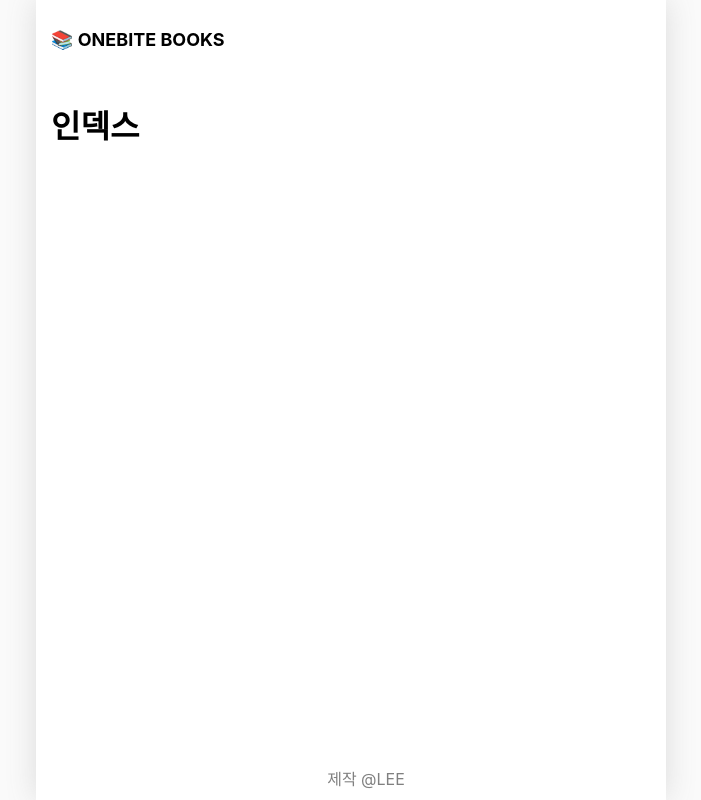
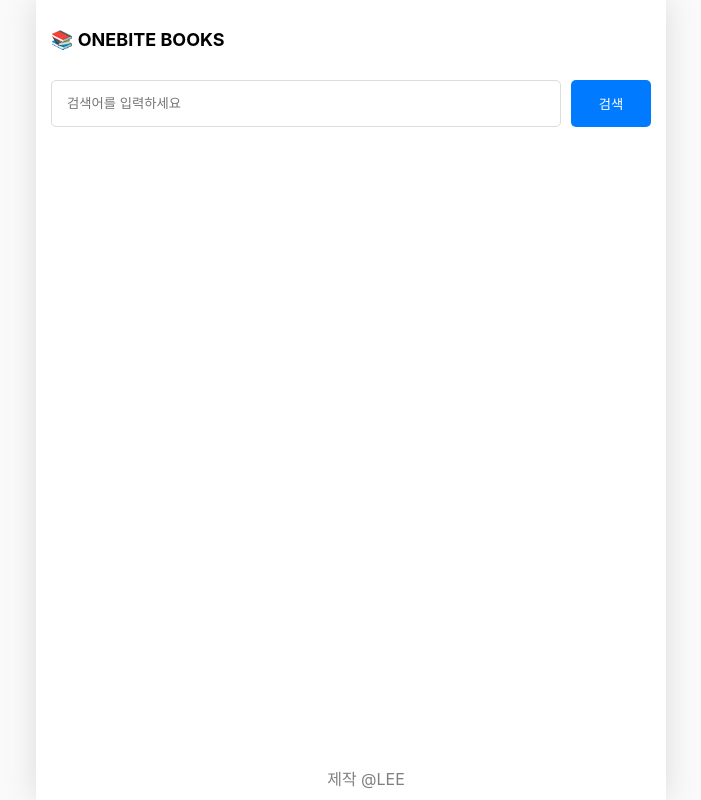
Before and after one commit to gyungsubLee/NextJS_prac, a Next.js app: page / in a window 1280 px wide. Shown: the whole page, without its empty margins (289-990 px from the left). Built offline with nearby package versions, Linux system fonts and the light colour scheme.

Commit message:
2.7: SearchBar 컴포넌트 특정 페이지에만 조건부 렌터링

```diff
--- /dev/null
+++ b/src/components/searchable-layout.module.css
@@ -0,0 +1,26 @@
+.searchable_wrapper {
+  display: flex;
+  gap: 10px;
+  margin-bottom: 20px;
+}
+
+.searchable_wrapper > input {
+  flex: 1;
+  padding: 15px;
+  border-radius: 5px;
+  border: 1px solid rgb(220, 220, 220);
+}
+
+.searchable_wrapper > button {
+  width: 80px;
+  border-radius: 5px;
+  border: none;
+  background-color: #007bff;
+  color: white;
+  cursor: pointer;
+}
+
+.searchable_wrapper > button:hover {
+  background-color: #0056b3;
+  box-shadow: 0 0 5px rgba(0, 0, 0, 0.2);
+}
--- /dev/null
+++ b/src/components/searchable-layout.tsx
@@ -0,0 +1,47 @@
+import { ReactNode, useEffect, useState } from "react";
+import { useRouter } from "next/router";
+import style from "./searchable-layout.module.css";
+
+export default function SearchableLayout({
+  children,
+}: {
+  children: ReactNode;
+}) {
+  const [search, setSearch] = useState("");
+
+  const router = useRouter();
+  const q = router.query.q as string;
+
+  useEffect(() => {
+    setSearch(q || "");
+  }, [q]);
+
+  const onChangeSearch = (e: React.ChangeEvent<HTMLInputElement>) => {
+    setSearch(e.target.value);
+  };
+
+  const onSubmit = () => {
+    if (!search || q === search) return;
+    router.push(`/search?q=${search}`);
+  };
+
+  const onKeyDown = (e: React.KeyboardEvent<HTMLInputElement>) => {
+    if (e.key === "Enter") onSubmit();
+  };
+
+  return (
+    <div>
+      <div className={style.searchable_wrapper}>
+        <input
+          value={search}
+          onKeyDown={onKeyDown}
+          onChange={onChangeSearch}
+          type="text"
+          placeholder="검색어를 입력하세요"
+        ></input>
+        <button onClick={onSubmit}>검색</button>
+      </div>
+      {children}
+    </div>
+  );
+}
--- a/src/pages/_app.tsx
+++ b/src/pages/_app.tsx
@@ -1,13 +1,21 @@
 import "@/styles/globals.css";
 import type { AppProps } from "next/app";
 import GlobalLayout from "@/components/global-layout";
+import React from "react";
 
-export default function App({ Component, pageProps }: AppProps) {
+type NextPageWithLayout = {
+  getLayout?: (page: React.ReactNode) => React.ReactNode;
+};
+
+export default function App({
+  Component,
+  pageProps,
+}: AppProps & { Component: NextPageWithLayout }) {
+  const getLayout = Component.getLayout ?? ((page: React.ReactNode) => page);
+
   return (
     <div>
-      <GlobalLayout>
-        <Component {...pageProps} />
-      </GlobalLayout>
+      <GlobalLayout>{getLayout(<Component {...pageProps} />)}</GlobalLayout>
     </div>
   );
 }
--- a/src/pages/index.tsx
+++ b/src/pages/index.tsx
@@ -1,10 +1,10 @@
-
-
+import SearchableLayout from "@/components/searchable-layout";
+import React from "react";
 
 export default function Home() {
-  return (
-    <>
-      <h1>인덱스</h1>
-    </>
-  );
+  return <></>;
 }
+
+Home.getLayout = (page: React.ReactNode) => {
+  return <SearchableLayout>{page}</SearchableLayout>;
+};
```
Also changed, not shown: src/pages/search/index.tsx (+15 -5 lines), src/pages/search/settings/index.tsx (deleted, +0 -11 lines).
